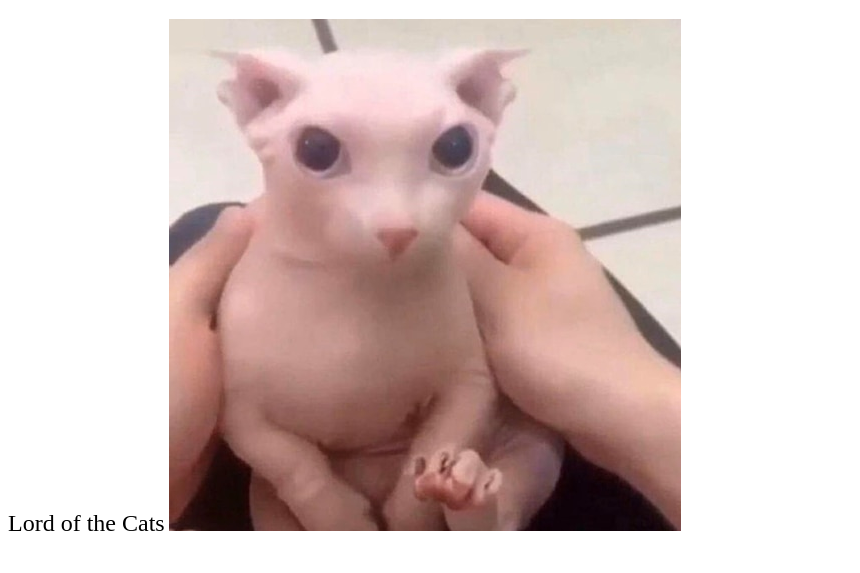
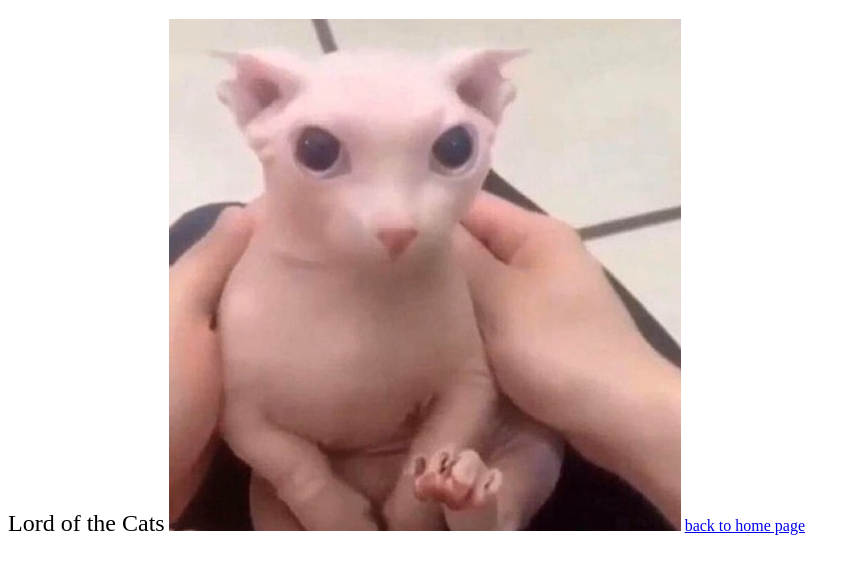
Before and after one commit to ScottishCase/catstuff, a plain HTML site: page profiles/bingus.html in a window 1280 px wide. Shown: the part 61-634 px from the top of the page, without its empty margins (0-860 px from the left). Drawn offline with Linux system fonts and the light colour scheme.

Commit message:
Update bingus.html

```diff
--- a/profiles/bingus.html
+++ b/profiles/bingus.html
@@ -6,5 +6,6 @@
     <h1> Hello I am Bingus</h1>
     <p1 style="font-size: 24px;"> Lord of the Cats</p1>
     <img src="bingus.jpg">
+    <a href="."> <p2>back to home page</p2></a>
   </body>
 </html>
```
